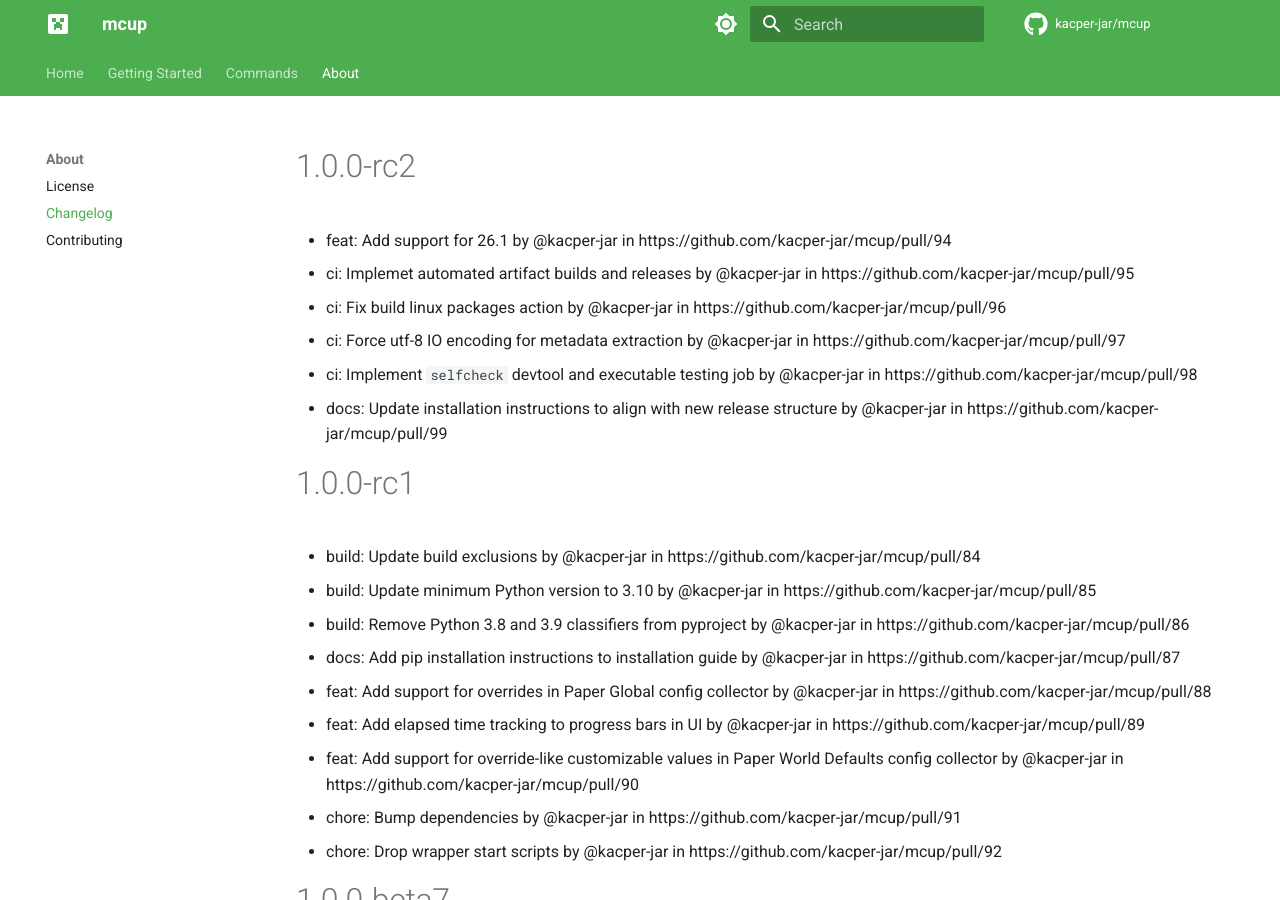
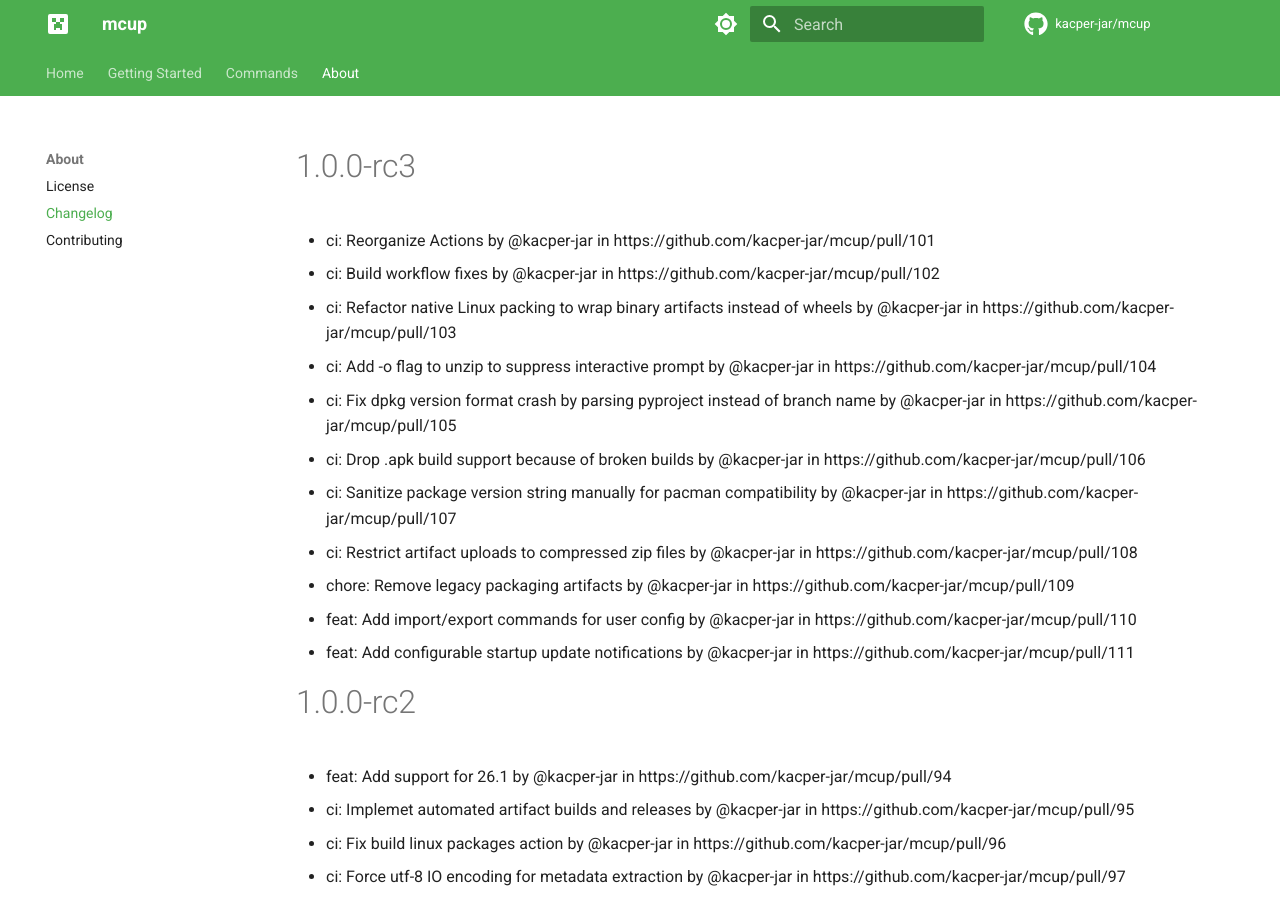
Before and after one commit to kacper-jar/mcup, an MkDocs documentation site: the page built from docs/about/changelog.md, in a window 1280 px wide and 900 px high. Built offline with MkDocs 1.6.1 and Material for MkDocs 9.7.7, drawn with Linux system fonts in a browser that asks for light colours; comment, search, counter and statistics services are not loaded; the version menu is left out.

Commit message:
chore: update changelog for 1.0.0-rc3 release

```diff
--- a/docs/about/changelog.md
+++ b/docs/about/changelog.md
@@ -1,3 +1,17 @@
+# 1.0.0-rc3
+
+* ci: Reorganize Actions by @kacper-jar in https://github.com/kacper-jar/mcup/pull/101
+* ci: Build workflow fixes by @kacper-jar in https://github.com/kacper-jar/mcup/pull/102
+* ci: Refactor native Linux packing to wrap binary artifacts instead of wheels by @kacper-jar in https://github.com/kacper-jar/mcup/pull/103
+* ci: Add -o flag to unzip to suppress interactive prompt by @kacper-jar in https://github.com/kacper-jar/mcup/pull/104
+* ci: Fix dpkg version format crash by parsing pyproject instead of branch name by @kacper-jar in https://github.com/kacper-jar/mcup/pull/105
+* ci: Drop .apk build support because of broken builds by @kacper-jar in https://github.com/kacper-jar/mcup/pull/106
+* ci: Sanitize package version string manually for pacman compatibility by @kacper-jar in https://github.com/kacper-jar/mcup/pull/107
+* ci: Restrict artifact uploads to compressed zip files by @kacper-jar in https://github.com/kacper-jar/mcup/pull/108
+* chore: Remove legacy packaging artifacts by @kacper-jar in https://github.com/kacper-jar/mcup/pull/109
+* feat: Add import/export commands for user config by @kacper-jar in https://github.com/kacper-jar/mcup/pull/110
+* feat: Add configurable startup update notifications by @kacper-jar in https://github.com/kacper-jar/mcup/pull/111
+
 # 1.0.0-rc2
 
 * feat: Add support for 26.1 by @kacper-jar in https://github.com/kacper-jar/mcup/pull/94
```
